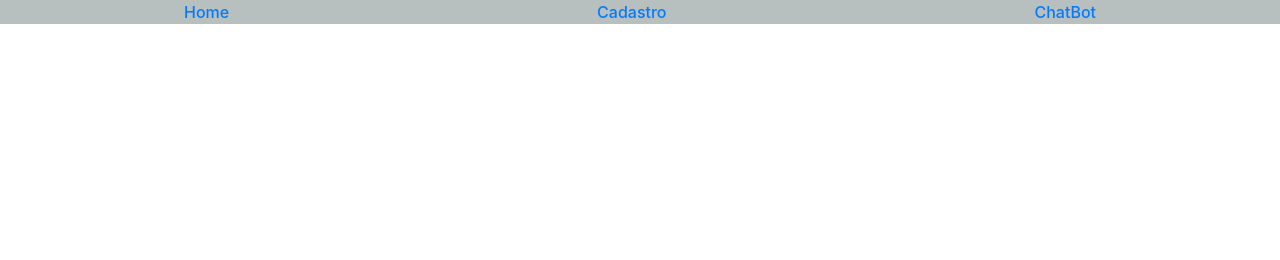
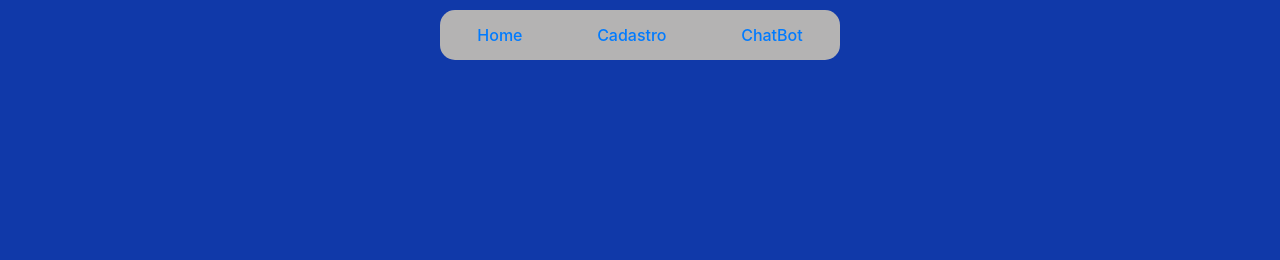
Before and after one commit to Guilherme0321/Trabalho-Back-end, a plain HTML site: page src/main/resources/public/login.html in a window 1280 px wide. Shown: the top 260 px of the page. Drawn offline with nearby package versions, Linux system fonts and the light colour scheme; a web font is replaced by a local one.

Commit message:
Front melhorado

```diff
--- a/src/main/resources/public/css/cadastro.css
+++ b/src/main/resources/public/css/cadastro.css
@@ -10,8 +10,13 @@ ul.list {
   justify-content: space-around;
   align-items: center;
   list-style: none;
-    background: #6777;
-    margin-left: 0;
+  background: rgb(180, 179, 179);
+  margin: 10px auto;
+  width: 400px;
+  color: #FFFFFF;
+  border-radius: 15px;
+  height: 50px;
+  margin-top: 2; /* Reduzi a margem superior para 0 para deixá-la mais próxima do topo */
 }
 
 body {
@@ -19,7 +24,8 @@ body {
   justify-content: center;
   align-items: center;
   min-height: 100vh;
-  margin-top: -10vh; /* Move todo o conteúdo para cima 10% */
+  margin-top: 2; /* Reduzi a margem superior para 0 para deixar o conteúdo mais próximo do topo */
+  background: rgb(16, 57, 169);
 }
 
 main {
@@ -28,6 +34,7 @@ main {
   flex-direction: column;
   align-items: center;
   justify-content: center;
+  margin-top: 5; /* Reduzi a margem superior para 0 para deixar o conteúdo mais próximo do topo */
 }
 
 nav.navBAR {
@@ -38,26 +45,28 @@ nav.navBAR {
 
 main h1 {
   /*color: #ffcc57;*/
-  font-size: 3rem;
-  margin-bottom: 3rem;
+  font-size: 2.2rem;
+  margin-bottom: 1rem;
+  margin-top: 0; /* Reduzi a margem superior para 0 para deixá-lo mais próximo das etiquetas */
 }
 
 main form {
   display: flex;
   flex-direction: column;
   align-items: center;
+  margin-top: 0; /* Reduzi a margem superior para 0 para deixar o formulário mais próximo do título */
 }
 
 main form label {
   display: flex;
   flex-direction: column;
   align-items: center;
-  margin-top: -2vh; /* Move as etiquetas 10% para cima */
+  margin-top: 0; /* Reduzi a margem superior para 0 para deixar as etiquetas mais próximas umas das outras */
 }
 
 main form label span {
-  font-size: 1.1rem;
-  margin-top: 2rem;
+  font-size: 1.2rem;
+  margin-top: 1rem;
 }
 
 main form input {
@@ -65,7 +74,7 @@ main form input {
   width: 300px;
   height: 50px;
   padding: 0 0.5rem;
-  margin-top: 1rem;
+  margin-top: 0.5; /* Reduzi a margem superior para 0 para deixar os campos de entrada mais próximos um do outro */
   outline: none;
   /*color: white;*/
   font-size: 1rem;
@@ -76,16 +85,16 @@ main form input {
 main form input[type="submit"] {
   cursor: pointer;
   width: 50%;
-  margin-top: 4rem;
+  margin-top: 2rem; /* Reduzi a margem superior para deixá-lo mais próximo dos campos de entrada */
   border: none;
   border-radius: 32px;
-  background: #ffcc57;
-  color: white;
+  background-color: #033d5a;
+  color: rgb(209, 204, 204);
   font-size: 1.1rem;
   transition: all .3s ease-in-out;
   align-items: center;
 }
 
 main form input[type="submit"]:hover {
-  background: #b9933b;
+  background-color: #065177;
 }
--- a/src/main/resources/public/css/chatbot.css
+++ b/src/main/resources/public/css/chatbot.css
@@ -1,7 +1,24 @@
 body {
     font-family: Arial, sans-serif;
-    background-color: #f0f0f0;
+    background: rgb(20, 71, 209);
 }
+
+ul.list {
+    display: flex;
+   justify-content: space-around;
+   align-items: center;
+   list-style: none;
+   background: rgb(180, 179, 179);
+   margin:  auto;
+   width: 1450px;
+   color: #ffffff;
+   border-radius: 15px;
+   height: 50px; /* Reduza a altura da barra */
+   margin-top: 10px;
+}
+  ul.list li {
+    text-align: center; /* Centralize o texto horizontalmente */
+  }
 
 /* Chat window styles */
 #chat-window {
--- a/src/main/resources/public/css/initialScreen.css
+++ b/src/main/resources/public/css/initialScreen.css
@@ -3,28 +3,39 @@ body {
     padding: 0px;
     transition: margin-left .5s;
     font-family: Arial, Helvetica, sans-serif;
+    background: rgb(16, 57, 169);
 }
 
 main {
-    padding: 15px 30px;
+    padding: 15px 400px;
+}
+
+#tabela {
+    color: rgb(0, 0, 0);
+    background-color: rgb(209, 204, 204);
 }
 
 section {
     justify-content: center;
 }
 ul.list {
-    display: flex;
+     display: flex;
     justify-content: space-around;
     align-items: center;
     list-style: none;
-    background: #6777;
-    margin-left: 0;
+    background: rgb(180, 179, 179);
+    margin:  auto;
+    width: 740px;
+    color: #ffffff;
+    border-radius: 15px;
+    height: 50px; /* Reduza a altura da barra */
+    margin-top: 10px;
 }
-
 
 /* On smaller screens, where height is less than 450px, change the style of the sidenav (less padding and a smaller font size) */
 
 @media screen and (max-height: 450px) {
+
 
 }
 .sidenav {
@@ -48,9 +59,10 @@ footer {
     text-align: center;
 }
 .card{
-    margin-bottom: 25px;
-    padding:8px;
-    background-color: #d2f0ff;
-    border-color: #f8f8f8;
-    box-shadow: 8px 8px  #ededed;
+    height: 370px;
+    margin-top: auto;
+    margin-bottom: auto;
+    width: 400px;
+    background-color: rgba(0, 0, 0, 0.5) !important;
+    height: 260px;
 }
--- a/src/main/resources/public/css/login.css
+++ b/src/main/resources/public/css/login.css
@@ -6,15 +6,7 @@
     border: 0;
     box-sizing: border-box;
 }
-ul.list {
-    display: flex;
-    justify-content: space-around;
-    align-items: center;
-    list-style: none;
-    background: #6777;
-    margin-left: 0;
-    width: 100%;
-}
+
 nav.navBAR {
     left: 50%;
     transform: translateX(-50%);
@@ -30,6 +22,22 @@ body {
     flex-direction: column; /* Added to make content stack vertically */
     justify-content: center; /* Added to vertically center content */
     align-items: center; /* Added to horizontally center content */
+    background: rgb(16, 57, 169);
+}
+
+
+ul.list {
+    display: flex;
+    justify-content: space-around;
+    align-items: center;
+    list-style: none;
+    background: rgb(180, 179, 179);
+    margin: 10px auto;
+    width: 400px;
+    color: #FFFFFF;
+    border-radius: 15px;
+    height: 50px; /* Reduza a altura da barra */
+    margin-top: 10px;
 }
 
 .container {
--- a/src/main/resources/public/js/login.js
+++ b/src/main/resources/public/js/login.js
@@ -1,19 +1,16 @@
-document.querySelector("#form").addEventListener("submit", function (event) {
-  event.preventDefault(); // Impede o envio padrão do formulário
 
 let user = document.querySelector("#nome").value;
 let senha = document.querySelector("#senha").value;
-
-  let url = `/user?nome=${encodeURIComponent(user)}&senha=${encodeURIComponent(senha)}`;
-
+document.querySelector("#nome").addEventListener("submit", () => {
+    let url = `/user?nome=${encodeURIComponent(user)}&senha=${encodeURIComponent(senha)}`
     fetch(url)
-    .then(function (response) {
+    .then(function(response) {
         return response.text();
         })
-    .then(function (data) {
+    .then(function(data) {
         console.log(data);
     })
-    .catch(function (error) {
+    .catch(function(error) {
         console.error("Erro ao fazer login:", error);
     });
 });
```
Also changed, not shown: src/main/resources/public/cadastro.html (deleted, +0 -45 lines), src/main/resources/public/js/cadastro.js (deleted, +0 -17 lines). Lines whose indentation alone changed are shown as unchanged.
